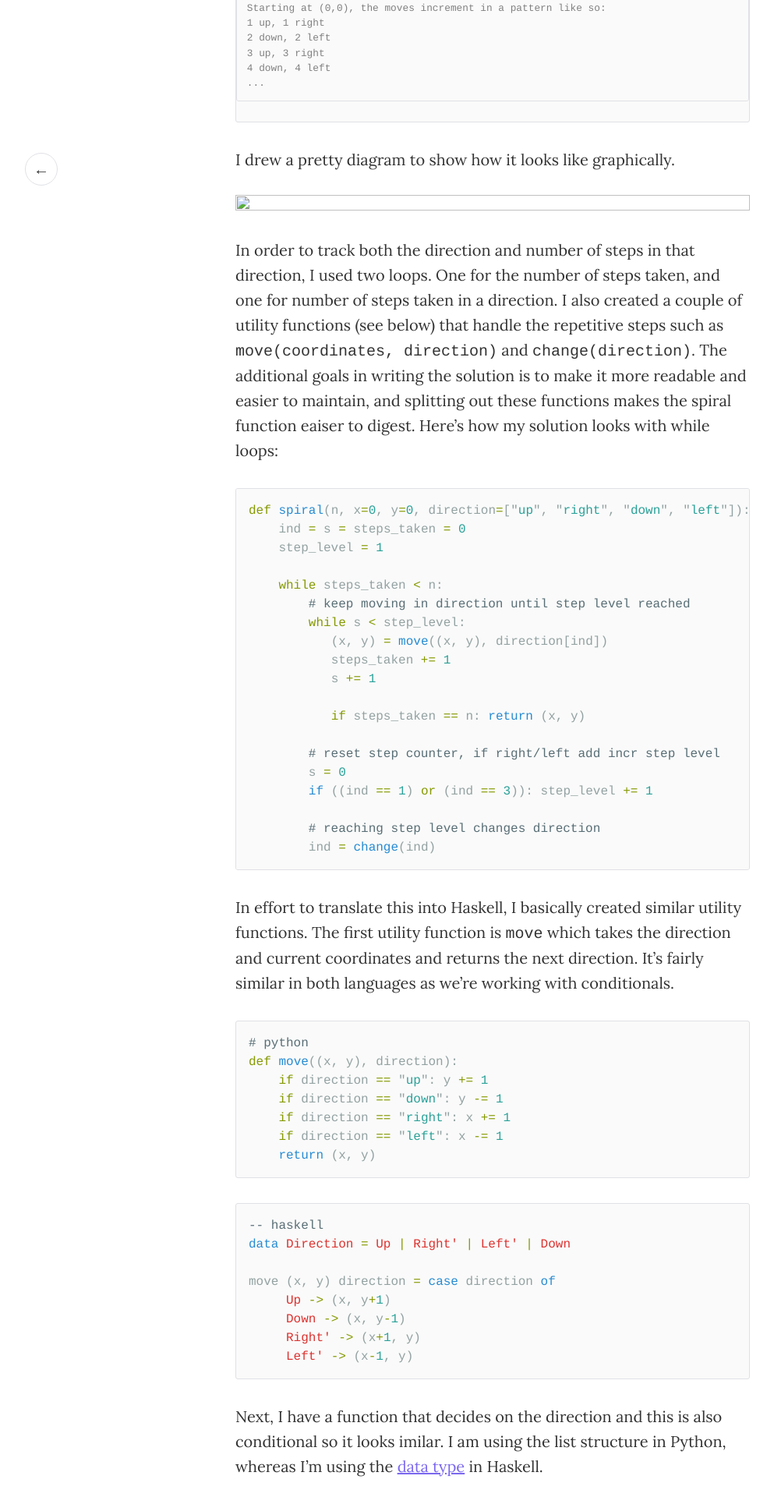
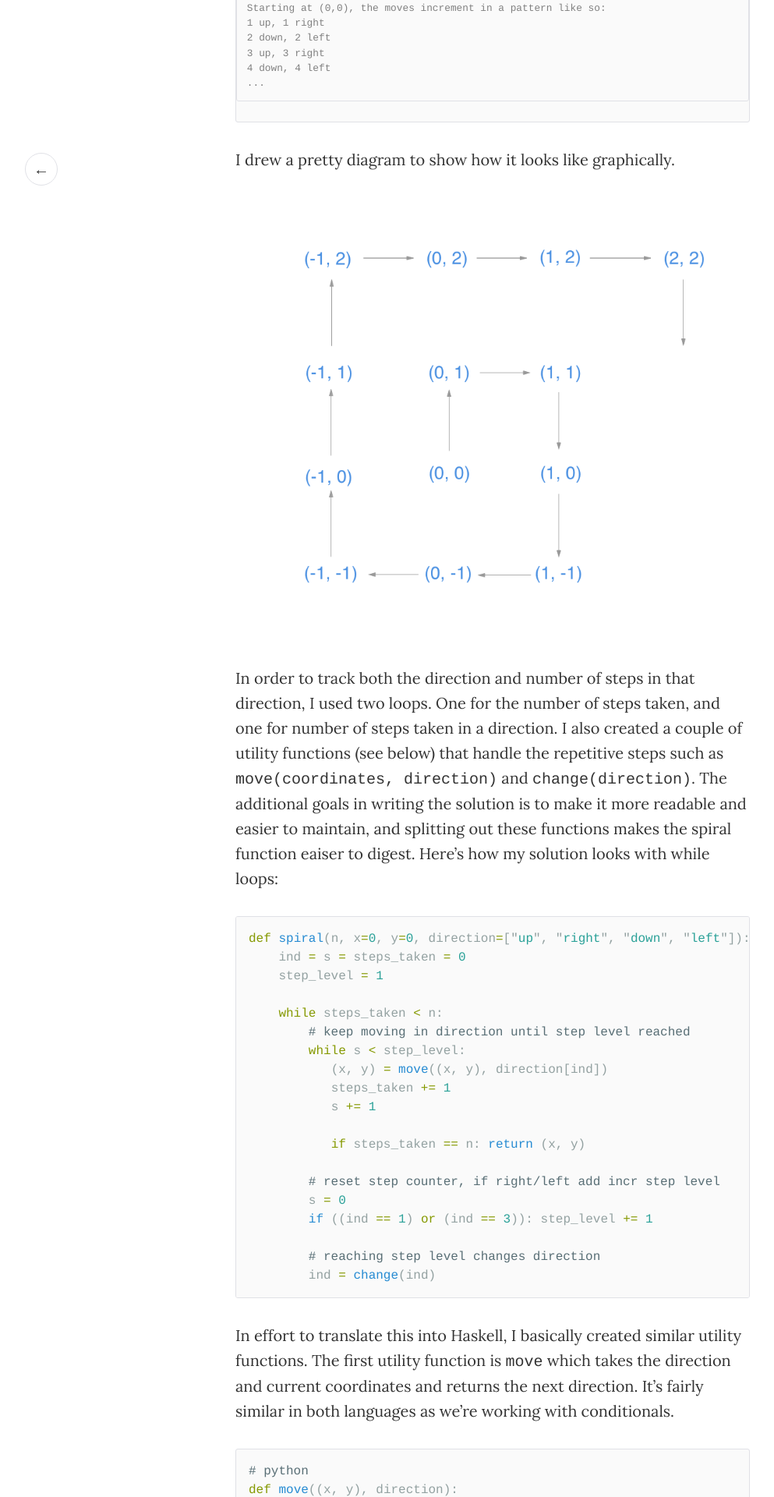
Before and after one commit to noreta/5min, a Jekyll site: the page built from _posts/2016-05-04-spiral.md, in a window 1280 px wide. Shown: the part 622-2542 px from the top of the page at 78% size, without its empty margins (8-1001 px from the left). Built offline with Jekyll 4.4.1, drawn with Linux system fonts in a browser that asks for light colours.

Commit message:
:ambulance: typo

```diff
--- a/_posts/2016-05-04-spiral.md
+++ b/_posts/2016-05-04-spiral.md
@@ -16,7 +16,7 @@ One of my goals is to write Haskell at a decent pace, but am still much more flu
 
 I drew a pretty diagram to show how it looks like graphically.
 
-![](assets/img/spiral1.png)
+![](/5min/assets/img/spiral1.png)
 
 In order to track both the direction and number of steps in that direction, I used two loops. One for the number of steps taken, and one for number of steps taken in a direction. I also created a couple of utility functions (see below) that handle the repetitive steps such as `move(coordinates, direction)` and `change(direction)`. The additional goals in writing the solution is to make it more readable and easier to maintain, and splitting out these functions makes the spiral function eaiser to digest. Here's how my solution looks with while loops:
 
```
